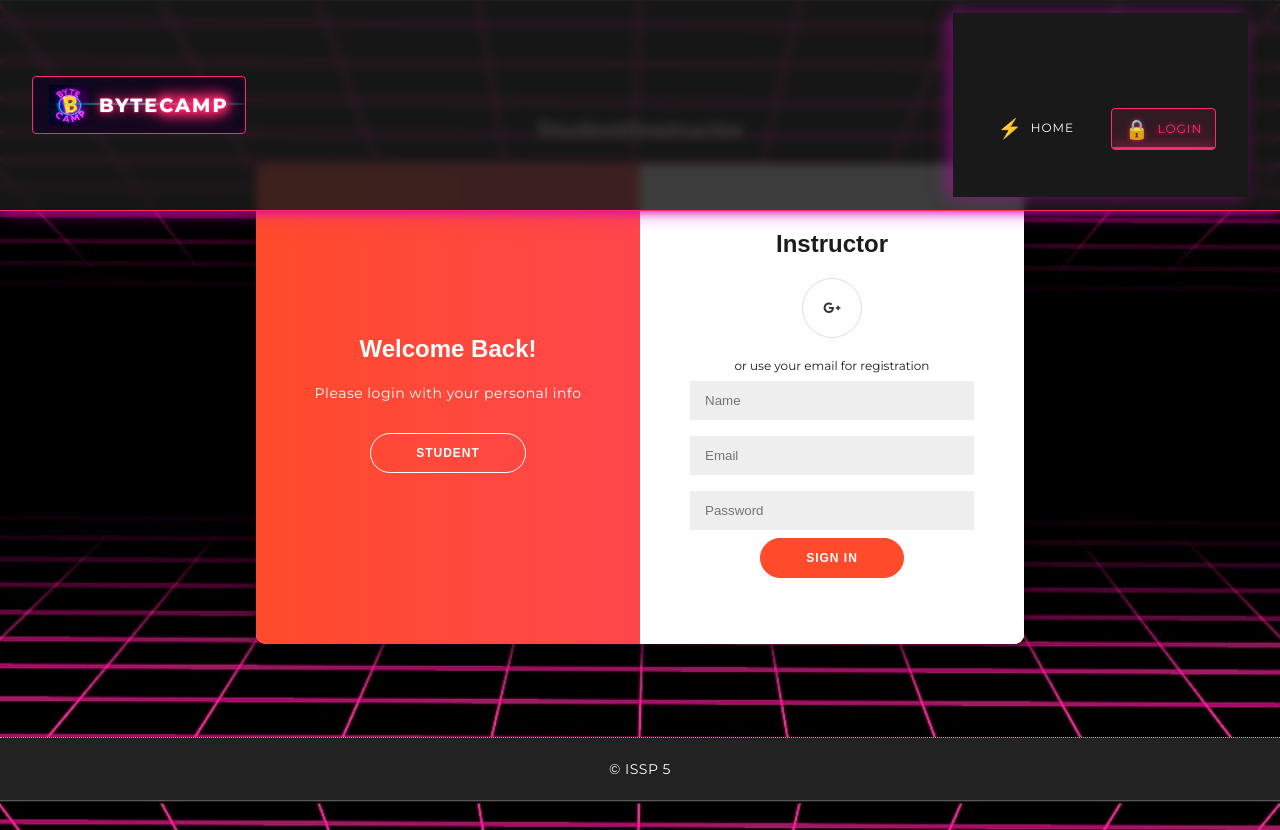
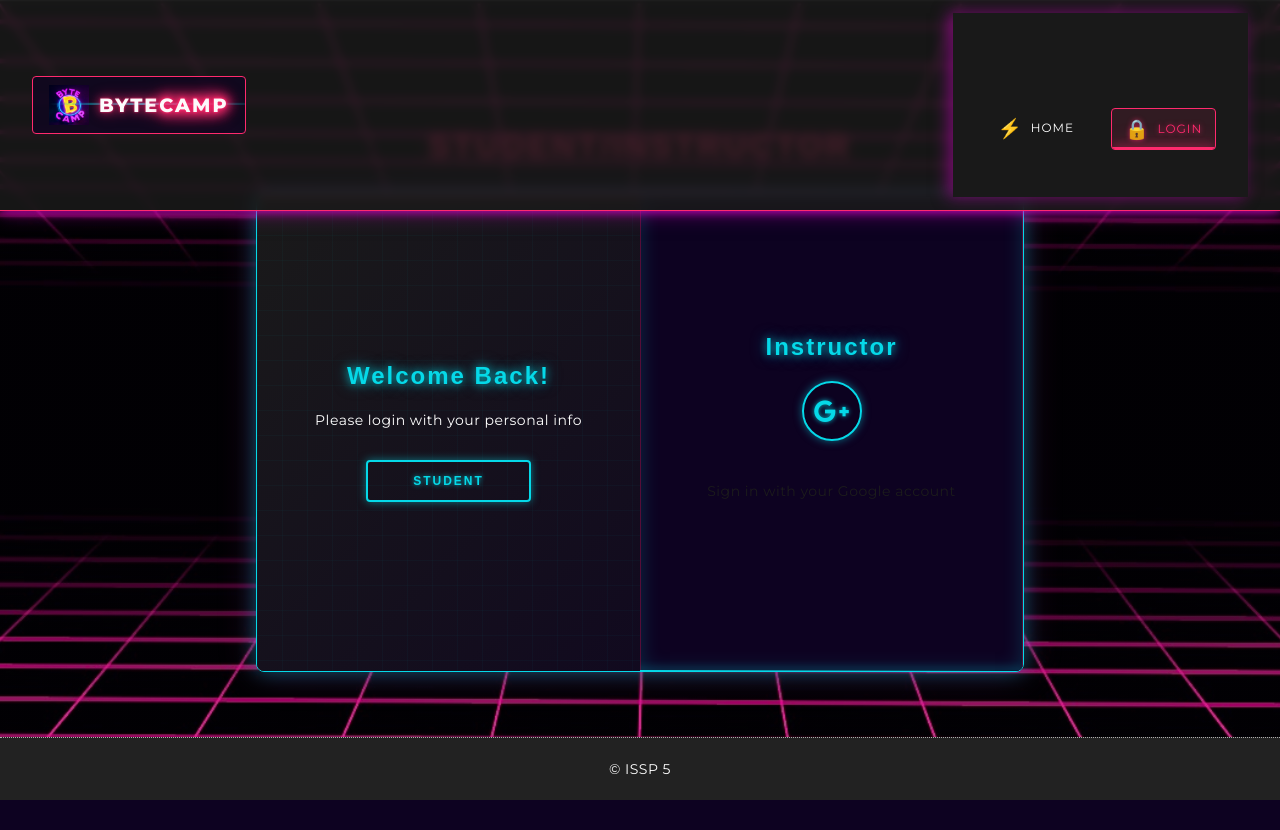
Before and after one commit to JBB0807/ISSP5-Front-End, a React (Vite) app: page /login in a window 1280 px wide. Both pictures are taken after a click on the button "INSTRUCTOR". After the commit the page ends 800 px from the top, so only its background shows below. Built offline with nearby package versions, Linux system fonts and the light colour scheme; no server answers; a web font is replaced by a local one.

Commit message:
improve login page, adapt the style from the home page, remove uneccessary components

```diff
--- a/src/components/Services.jsx
+++ b/src/components/Services.jsx
@@ -4,10 +4,6 @@ import ServiceCard from "../components/ServicesCard.jsx";
 import { FaYoutube } from "react-icons/fa";
 import battlesnakeLogo from "../../public/images/battlesnake.png";
 import bytecampLogo from "../../public/images/bytecamp.png";
-
-// // Using URL references for public assets instead of direct imports
-// const battlesnakeLogo = "/images/battlesnake.png";
-// const bytecampLogo = "/images/bytecamp.png";
 
 function Services() {
   return (
--- a/src/pages/LoginPage.jsx
+++ b/src/pages/LoginPage.jsx
@@ -29,6 +29,10 @@ const LoginPage = () => {
           <SignInForm />
           <div className="overlay-container">
             <div className="overlay">
+              {/* Cyberpunk grid and scanline effects */}
+              <div className="grid-background"></div>
+              <div className="scanline"></div>
+
               <div className="overlay-panel overlay-left">
                 <h1>Welcome Back!</h1>
                 <p>Please login with your personal info</p>
--- a/src/pages/SignUp.jsx
+++ b/src/pages/SignUp.jsx
@@ -40,33 +40,11 @@ function SignUpForm() {
       <form onSubmit={handleOnSubmit}>
         <h1>Instructor</h1>
         <div className="social-container">
-          <a href="#" className="social" onClick={googleAuth}>
+          <a href="#" className="social google-signin" onClick={googleAuth}>
             <i className="fab fa-google-plus-g" />
           </a>
         </div>
-        <span>or use your email for registration</span>
-        <input
-          type="text"
-          name="name"
-          value={state.name}
-          onChange={handleChange}
-          placeholder="Name"
-        />
-        <input
-          type="email"
-          name="email"
-          value={state.email}
-          onChange={handleChange}
-          placeholder="Email"
-        />
-        <input
-          type="password"
-          name="password"
-          value={state.password}
-          onChange={handleChange}
-          placeholder="Password"
-        />
-        <button>Sign in</button>
+        <p>Sign in with your Google account</p>
       </form>
     </div>
   );
--- a/src/scss/components/_hero.scss
+++ b/src/scss/components/_hero.scss
@@ -89,8 +89,8 @@ $cyber-black: #1a1a1a;
   align-items: center;
   //min-height: 100vh;
   width: 100%;
-  padding-top: 900px;
-  margin-top: 0;
+  padding-top: 1100px; /* Adjust padding-top to account for navbar height */
+  margin-top: 60px; /* Add margin-top to account for navbar height */
   background-color: $dark-bg;
   overflow: hidden;
 
@@ -222,6 +222,8 @@ $cyber-black: #1a1a1a;
     justify-content: center;
     align-items: center;
     max-width: 50%;
+    z-index: 5;
+    margin-top: 20px;
 
     @media (max-width: 768px) {
       max-width: 80%;
--- a/src/scss/components/_services.scss
+++ b/src/scss/components/_services.scss
@@ -1,4 +1,3 @@
-// Services.scss
 $neon-pink: #ff2a6d;
 $neon-blue: #05d9e8;
 $neon-purple: #d300c5;
--- a/src/scss/page/_login.scss
+++ b/src/scss/page/_login.scss
@@ -1,21 +1,9 @@
-// .login-page {
-//   min-height: 100vh;
-//   display: flex;
-//   justify-content: center;
-//   align-items: center;
-
-//   background-image: url("../../../public/images/grid-background.png");
-//   background-size: cover;
-//   background-position: center;
-//   background-repeat: no-repeat;
-//   background-attachment: fixed;
-
-//   section {
-//     width: 100%;
-//     max-width: 800px;
-//     padding: 20px;
-//   }
-// }
+$neon-pink: #ff2a6d;
+$neon-blue: #05d9e8;
+$neon-purple: #d300c5;
+$neon-yellow: #f7f500;
+$dark-bg: #0d0221;
+$cyber-black: #1a1a1a;
 .App {
   font-family: sans-serif;
   text-align: center;
@@ -23,13 +11,75 @@
 
 @import url("https://fonts.googleapis.com/css?family=Montserrat:400,800");
 
+// Animations for cyberpunk effects
+@keyframes flicker {
+  0%,
+  19.999%,
+  22%,
+  62.999%,
+  64%,
+  64.999%,
+  70%,
+  100% {
+    opacity: 0.99;
+  }
+  20%,
+  21.999%,
+  63%,
+  63.999%,
+  65%,
+  69.999% {
+    opacity: 0.4;
+  }
+}
+
+@keyframes scanline {
+  0% {
+    transform: translateY(-100%);
+  }
+  100% {
+    transform: translateY(100%);
+  }
+}
+
+@keyframes grid-movement {
+  0% {
+    background-position: 0 0;
+  }
+  100% {
+    background-position: 0 25px;
+  }
+}
+
+@keyframes glitch {
+  0% {
+    transform: translate(0);
+  }
+  20% {
+    transform: translate(-2px, 2px);
+  }
+  40% {
+    transform: translate(-2px, -2px);
+  }
+  60% {
+    transform: translate(2px, 2px);
+  }
+  80% {
+    transform: translate(2px, -2px);
+  }
+  100% {
+    transform: translate(0);
+  }
+}
+
 * {
   box-sizing: border-box;
 }
 
 body {
-  background: transparent;
-  background-image: url("/images/grid-background.jpg");
+  background: $dark-bg;
+  background-image: linear-gradient(rgba($dark-bg, 0.1), rgba($dark-bg, 0.1)),
+    url("/images/grid-background.jpg");
   background-size: cover;
   background-position: center;
   background-repeat: no-repeat;
@@ -40,18 +90,25 @@ body {
   flex-direction: column;
   font-family: "Montserrat", sans-serif;
   height: 100vh;
-  margin: -20px 0 50px;
+  margin: 0;
+  overflow-x: hidden;
 }
 
 h1 {
   font-weight: bold;
   margin: 0;
+  color: $neon-blue;
+  text-shadow: 0 0 8px rgba($neon-blue, 0.7), 0 0 15px rgba($neon-blue, 0.5);
+  letter-spacing: 2px;
 }
 
 h2 {
   text-align: center;
-  color: #fff;
-  text-shadow: 1px 1px 3px rgba(0, 0, 0, 0.5);
+  color: $neon-pink;
+  text-shadow: 0 0 10px rgba($neon-pink, 0.7), 0 0 20px rgba($neon-pink, 0.5);
+  letter-spacing: 3px;
+  text-transform: uppercase;
+  font-size: 2rem;
 }
 
 p {
@@ -74,33 +131,73 @@ a {
 }
 
 button {
-  border-radius: 20px;
-  border: 1px solid #ff4b2b;
-  background-color: #ff4b2b;
-  color: #ffffff;
+  position: relative;
+  border-radius: 4px;
+  border: 2px solid $neon-pink;
+  background-color: rgba($dark-bg, 0.7);
+  color: $neon-pink;
   font-size: 12px;
   font-weight: bold;
   padding: 12px 45px;
-  letter-spacing: 1px;
+  letter-spacing: 2px;
   text-transform: uppercase;
-  transition: transform 80ms ease-in;
-}
+  transition: all 0.3s ease;
+  overflow: hidden;
+  box-shadow: 0 0 8px rgba($neon-pink, 0.5);
+  text-shadow: 0 0 5px rgba($neon-pink, 0.8);
+  cursor: pointer;
 
-button:active {
-  transform: scale(0.95);
-}
+  &::before {
+    content: "";
+    position: absolute;
+    top: 0;
+    left: -100%;
+    width: 100%;
+    height: 100%;
+    background: linear-gradient(
+      90deg,
+      transparent,
+      rgba($neon-pink, 0.3),
+      transparent
+    );
+    transition: 0.5s;
+  }
 
-button:focus {
-  outline: none;
+  &:hover {
+    background-color: rgba($neon-pink, 0.2);
+    color: white;
+    box-shadow: 0 0 15px rgba($neon-pink, 0.8);
+
+    &::before {
+      left: 100%;
+    }
+  }
+
+  &:active {
+    transform: scale(0.95);
+  }
+
+  &:focus {
+    outline: none;
+  }
 }
 
 button.ghost {
   background-color: transparent;
-  border-color: #ffffff;
+  border: 2px solid $neon-blue;
+  color: $neon-blue;
+  box-shadow: 0 0 8px rgba($neon-blue, 0.5);
+  text-shadow: 0 0 5px rgba($neon-blue, 0.8);
+
+  &:hover {
+    background-color: rgba($neon-blue, 0.2);
+    color: white;
+    box-shadow: 0 0 15px rgba($neon-blue, 0.8);
+  }
 }
 
 form {
-  background-color: #ffffff;
+  background-color: $dark-bg;
   display: flex;
   align-items: center;
   justify-content: center;
@@ -108,25 +205,68 @@ form {
   padding: 0 50px;
   height: 100%;
   text-align: center;
+  border-left: 1px solid rgba($neon-pink, 0.3);
+  border-right: 1px solid rgba($neon-pink, 0.3);
+  box-shadow: inset 0 0 20px rgba($neon-blue, 0.2);
+  backdrop-filter: blur(5px);
 }
 
 input {
-  background-color: #eee;
-  border: none;
+  background-color: rgba($dark-bg, 0.7);
+  border: 1px solid $neon-blue;
+  border-radius: 4px;
   padding: 12px 15px;
-  margin: 8px 0;
+  margin: 12px 0;
   width: 100%;
+  color: white;
+  box-shadow: 0 0 5px rgba($neon-blue, 0.3);
+  transition: all 0.3s ease;
+
+  &:focus {
+    outline: none;
+    border-color: $neon-pink;
+    box-shadow: 0 0 10px rgba($neon-pink, 0.5);
+  }
+
+  &::placeholder {
+    color: rgba(255, 255, 255, 0.5);
+  }
 }
 
 .container {
-  background-color: #fff;
-  border-radius: 10px;
-  box-shadow: 0 14px 28px rgba(0, 0, 0, 0.25), 0 10px 10px rgba(0, 0, 0, 0.22);
+  background-color: rgba($cyber-black, 0.7);
+  border-radius: 8px;
+  border: 1px solid $neon-blue;
+  box-shadow: 0 0 20px rgba($neon-blue, 0.4), 0 0 40px rgba($neon-purple, 0.2);
   position: relative;
   overflow: hidden;
   width: 768px;
   max-width: 100%;
   min-height: 480px;
+
+  &::before {
+    content: "";
+    position: absolute;
+    top: 0;
+    left: 0;
+    right: 0;
+    height: 1px;
+    background: linear-gradient(90deg, transparent, $neon-pink, transparent);
+    box-shadow: 0 0 10px $neon-pink;
+    z-index: 10;
+  }
+
+  &::after {
+    content: "";
+    position: absolute;
+    bottom: 0;
+    left: 0;
+    right: 0;
+    height: 1px;
+    background: linear-gradient(90deg, transparent, $neon-blue, transparent);
+    box-shadow: 0 0 10px $neon-blue;
+    z-index: 10;
+  }
 }
 
 .form-container {
@@ -134,6 +274,7 @@ input {
   top: 0;
   height: 100%;
   transition: all 0.6s ease-in-out;
+  will-change: transform, opacity;
 }
 
 .sign-in-container {
@@ -183,6 +324,7 @@ input {
   overflow: hidden;
   transition: transform 0.6s ease-in-out;
   z-index: 100;
+  will-change: transform;
 }
 
 .container.right-panel-active .overlay-container {
@@ -190,9 +332,8 @@ input {
 }
 
 .overlay {
-  background: #ff416c;
-  background: -webkit-linear-gradient(to right, #ff4b2b, #ff416c);
-  background: linear-gradient(to right, #ff4b2b, #ff416c);
+  background: $dark-bg;
+  background: linear-gradient(135deg, $cyber-black, $dark-bg);
   background-repeat: no-repeat;
   background-size: cover;
   background-position: 0 0;
@@ -203,6 +344,43 @@ input {
   width: 200%;
   transform: translateX(0);
   transition: transform 0.6s ease-in-out;
+  overflow: hidden;
+  will-change: transform;
+
+  /* Cyberpunk grid background as an independent element to avoid animation conflicts */
+  .grid-background {
+    content: "";
+    position: absolute;
+    top: 0;
+    left: 0;
+    width: 100%;
+    height: 100%;
+    background-image: linear-gradient(
+        rgba($neon-blue, 0.1) 1px,
+        transparent 1px
+      ),
+      linear-gradient(90deg, rgba($neon-blue, 0.1) 1px, transparent 1px);
+    background-size: 25px 25px;
+    z-index: 1;
+    animation: grid-movement 5s linear infinite;
+    opacity: 0.3;
+    pointer-events: none;
+  }
+
+  /* Scanline effect as an independent element */
+  .scanline {
+    content: "";
+    position: absolute;
+    top: 0;
+    left: 0;
+    width: 100%;
+    height: 2px;
+    background-color: rgba($neon-pink, 0.5);
+    box-shadow: 0 0 10px rgba($neon-pink, 0.8);
+    animation: scanline 3s linear infinite;
+    z-index: 2;
+    pointer-events: none;
+  }
 }
 
 .container.right-panel-active .overlay {
@@ -243,10 +421,11 @@ input {
 
 .social-container {
   margin: 20px 0;
+  position: relative;
 }
 
 .social-container a {
-  border: 1px solid #dddddd;
+  border: 2px solid $neon-blue;
   border-radius: 50%;
   display: inline-flex;
   justify-content: center;
@@ -254,6 +433,64 @@ input {
   margin: 0 5px;
   height: 60px;
   width: 60px;
+  color: $neon-blue;
+  background-color: rgba($dark-bg, 0.6);
+  box-shadow: 0 0 8px rgba($neon-blue, 0.5);
+  transition: all 0.3s ease;
+  position: relative;
+  overflow: hidden;
+
+  /* Google icon specific styling */
+  &.google-signin {
+    i, .fab {
+      font-size: 1.8rem;
+      color: $neon-blue;
+      text-shadow: 0 0 5px rgba($neon-blue, 0.8);
+      transition: all 0.3s ease;
+    }
+
+    &::before {
+      content: "";
+      position: absolute;
+      top: -50%;
+      left: -50%;
+      width: 200%;
+      height: 200%;
+      background: conic-gradient(
+        transparent,
+        rgba($neon-blue, 0.3),
+        transparent 30%
+      );
+      animation: rotate 4s linear infinite;
+      opacity: 0;
+      transition: opacity 0.3s ease;
+    }
+
+    &:hover {
+      background-color: rgba($dark-bg, 0.8);
+      border-color: $neon-pink;
+      box-shadow: 0 0 15px rgba($neon-pink, 0.7), inset 0 0 10px rgba($neon-pink, 0.4);
+      transform: scale(1.05);
+
+      &::before {
+        opacity: 1;
+      }
+
+      i, .fab {
+        color: $neon-pink;
+        text-shadow: 0 0 8px rgba($neon-pink, 1);
+      }
+    }
+  }
+}
+
+@keyframes rotate {
+  0% {
+    transform: rotate(0deg);
+  }
+  100% {
+    transform: rotate(360deg);
+  }
 }
 
 footer {
```
Also changed, not shown: src/pages/SignIn.jsx (+3 -6 lines).
